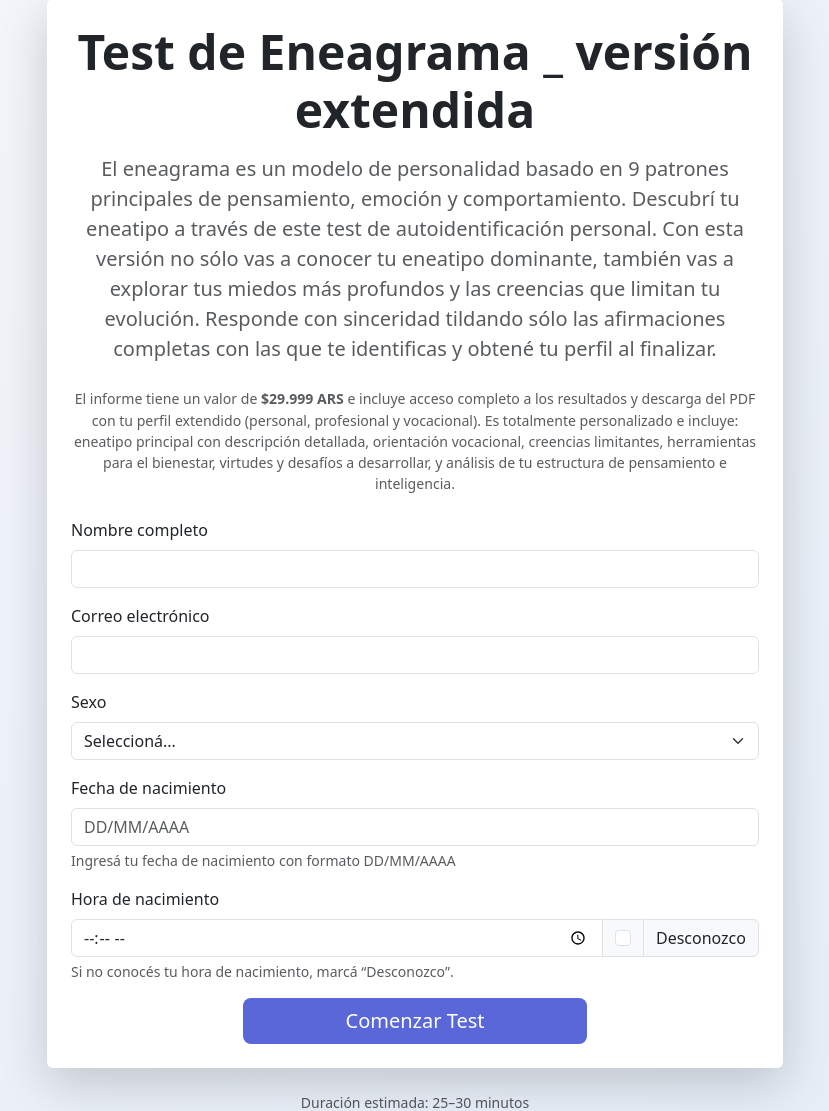
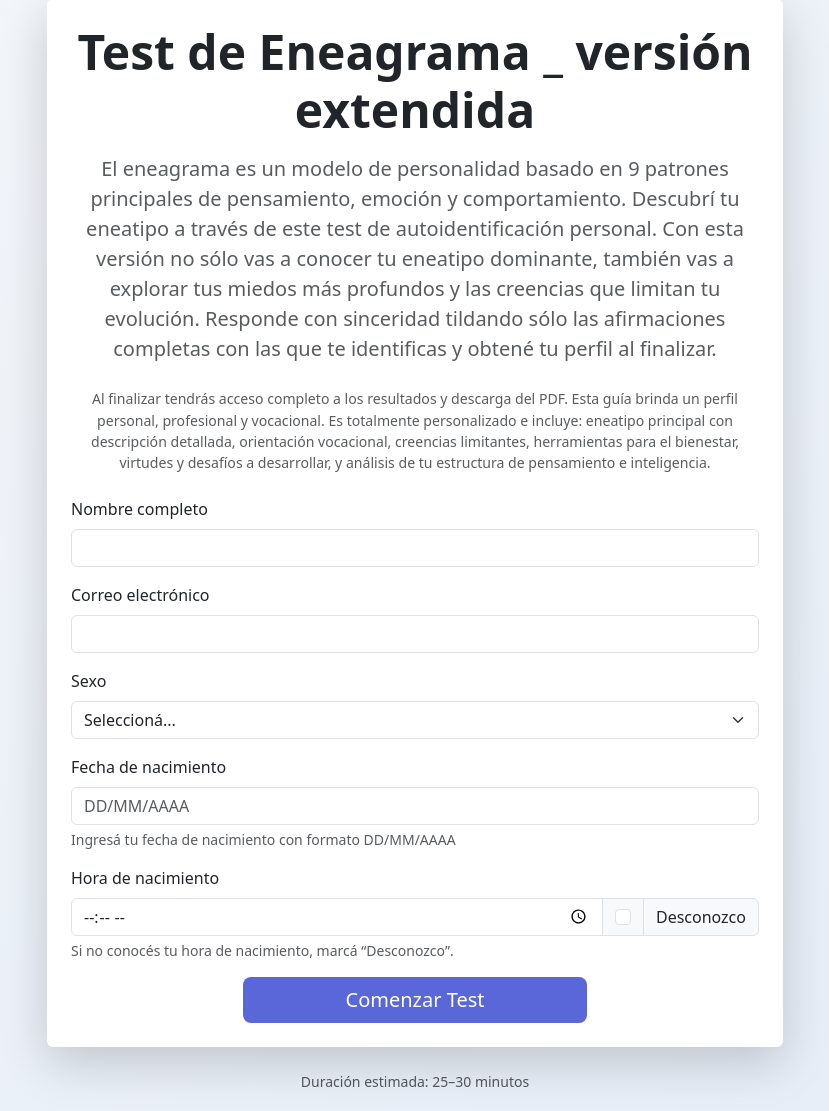
Before and after one commit to Heidi-IA/eneagrama-app, a Flask app: page / in a window 1280 px wide. Shown: the part 330-1441 px from the top of the page, without its empty margins (225-1054 px from the left). Run offline with Flask 3, Linux system fonts and the light colour scheme.

Commit message:
Update index.html

```diff
--- a/templates/index.html
+++ b/templates/index.html
@@ -22,8 +22,8 @@
       </p>
 
       <p class="text-muted mb-4" style="font-size: 0.88rem;">
-        El informe tiene un valor de <strong>$29.999 ARS</strong> e incluye acceso completo
-        a los resultados y descarga del PDF con tu perfil extendido (personal, profesional y vocacional).
+        Al finalizar tendrás acceso completo a los resultados y descarga del PDF.
+        Esta guía brinda un perfil personal, profesional y vocacional.
         Es totalmente personalizado e incluye: eneatipo principal con descripción detallada,
         orientación vocacional, creencias limitantes, herramientas para el bienestar,
         virtudes y desafíos a desarrollar, y análisis de tu estructura de pensamiento e inteligencia.
```
